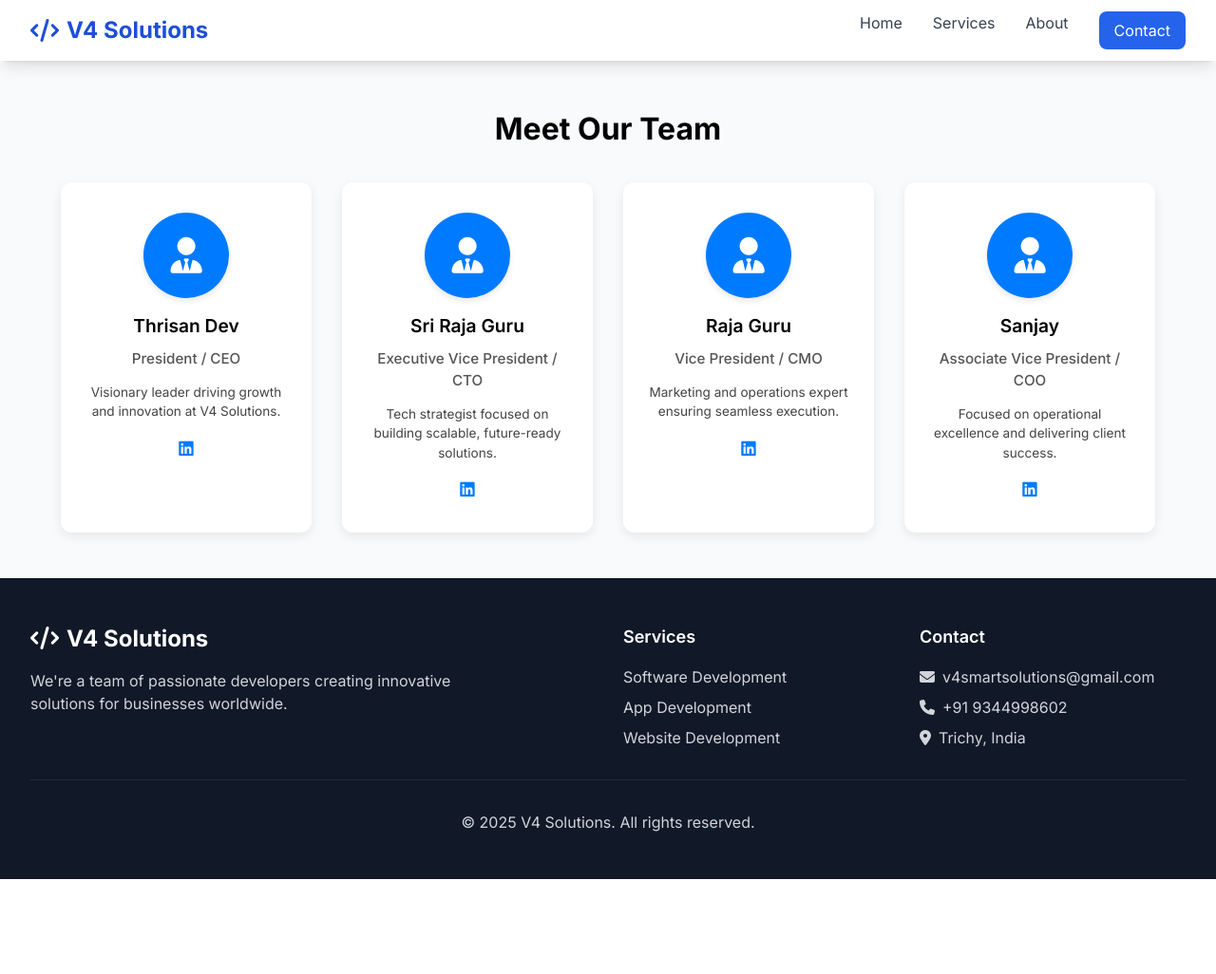
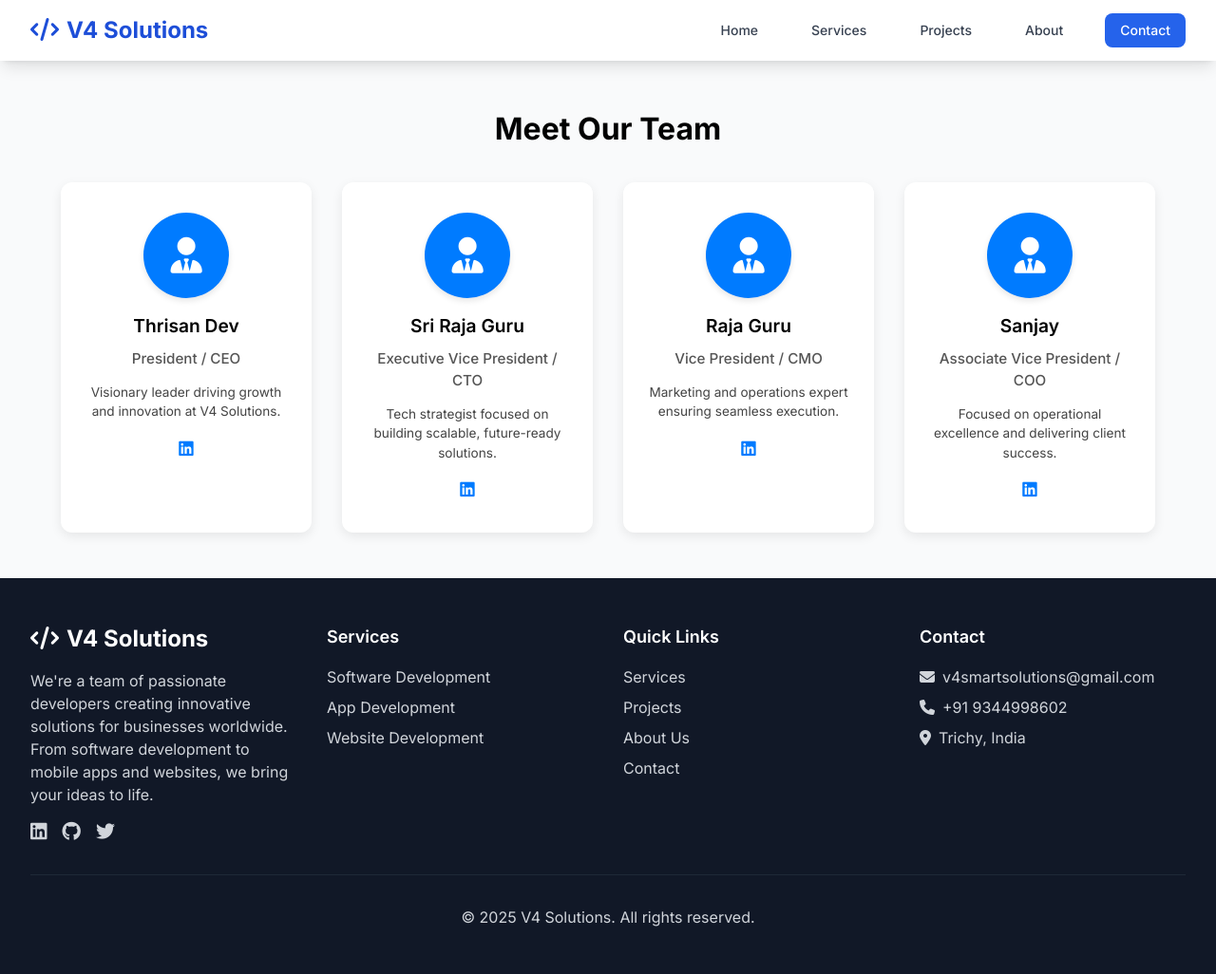
Before and after one commit to Sriraja2005/V4, a Django app: page /about/ in a window 1280 px wide. Shown: the whole page at 95% size. Before the commit the page ends 926 px from the top, so only its background shows below. Run offline with Django 5.2, Linux system fonts and the light colour scheme; some libraries are stand-ins or nearby versions.

Commit message:
Update for org

```diff
--- a/main/urls.py
+++ b/main/urls.py
@@ -5,6 +5,7 @@ from . import views
 urlpatterns = [
     path('', views.home, name='home'),
     path('services/', views.services, name='services'),
+     path('projects/', views.projects, name='projects'),
     path('about/', views.about, name='about'),
     path('contact/', views.contact, name='contact'),
 
--- a/main/views.py
+++ b/main/views.py
@@ -9,7 +9,10 @@ from .forms import ContactForm
 def home(request):
 
 
-    return render(request, 'main/home.html', context)
+    return render(request, 'main/home.html')
+
+def projects(request):
+        return render(request, 'main/project.html')
 
 
 def services(request):
--- a/templates/base.html
+++ b/templates/base.html
@@ -1,18 +1,11 @@
-{% load static %}
 <!DOCTYPE html>
 <html lang="en">
 <head>
     <meta charset="UTF-8">
     <meta name="viewport" content="width=device-width, initial-scale=1.0">
-<title>{% block title %}V4 Solutions - Professional Development Services{% endblock %}</title>
-
-<!-- Tailwind CSS -->
+    <title>{% block title %} V4 Solutions - Professional Development Services{% endblock %}</title>
     <script src="https://cdn.tailwindcss.com"></script>
-
-<!-- Font Awesome -->
     <link href="https://cdnjs.cloudflare.com/ajax/libs/font-awesome/6.0.0/css/all.min.css" rel="stylesheet">
-
-<!-- AOS CSS -->
     <link href="https://cdnjs.cloudflare.com/ajax/libs/aos/2.3.4/aos.css" rel="stylesheet">
 
     <script>
@@ -20,77 +13,88 @@ tailwind.config = {
             theme: {
                 extend: {
                     colors: {
-                primary: {50:'#eff6ff',500:'#3b82f6',600:'#2563eb',700:'#1d4ed8',900:'#1e3a8a'}
+                        primary: {
+                            50: '#eff6ff',
+                            500: '#3b82f6',
+                            600: '#2563eb',
+                            700: '#1d4ed8',
+                            900: '#1e3a8a'
+                        }
                     },
-            fontFamily: { 'sans': ['Inter','system-ui','sans-serif'] }
+                    fontFamily: {
+                        'sans': ['Inter', 'system-ui', 'sans-serif']
+                    }
                 }
             }
         }
     </script>
-
     <link href="https://fonts.googleapis.com/css2?family=Inter:wght@300;400;500;600;700&display=swap" rel="stylesheet">
-
     <style>
-/* Splash Logo Styles */
-#splash-screen {
-    position: fixed;
-    inset: 0;
-    display: flex;
-    align-items: center;
-    justify-content: center;
-    z-index: 9999;
-    background: white;
+        .gradient-bg {
+            background: linear-gradient(135deg, #667eea 0%, #764ba2 100%);
         }
-
-/* Keyframes: move down from top, swing left-right, zoom in */
-@keyframes downSwingZoom {
-  0%   { transform: translateY(-200px) rotate(-20deg) scale(0.5); opacity: 0; }
-  25%  { transform: translateY(50px) rotate(20deg) scale(1); opacity: 1; }
-  50%  { transform: translateY(0) rotate(-15deg) scale(1.2); }
-  75%  { transform: translateY(10px) rotate(10deg) scale(1.3); }
-  100% { transform: translateY(0) rotate(0deg) scale(1.4); opacity: 0; }
+        .card-hover {
+            transition: all 0.3s ease;
         }
-
-#splash-logo {
-    width: 520px;
-    height: 520px;
-    animation: downSwingZoom 4s ease-in-out forwards;
+        .card-hover:hover {
+            transform: translateY(-8px);
+            box-shadow: 0 20px 40px rgba(0,0,0,0.1);
+        }
+        .btn-primary {
+            background: linear-gradient(135deg, #3b82f6, #1d4ed8);
+            transition: all 0.3s ease;
+        }
+        .btn-primary:hover {
+            transform: translateY(-2px);
+            box-shadow: 0 10px 20px rgba(59, 130, 246, 0.3);
         }
     </style>
 </head>
 <body class="font-sans bg-gray-50">
-
+    <!-- AOS JS -->
     <script src="https://unpkg.com/aos@2.3.1/dist/aos.js"></script>
-<script> AOS.init({ duration:1200, once:true, easing:'ease-in-out' }); </script>
-
-<!-- Splash Screen -->
-<div id="splash-screen">
-    <img src="{% static 'images/logo.png' %}" alt="V4 Solutions Logo" id="splash-logo">
-</div>
+    <script>
+      AOS.init({
+        duration: 1200,   // animation duration (ms)
+        once: true,       // only animate once per element
+        easing: 'ease-in-out'
+      });
+    </script>
 
     <!-- Navigation -->
-<nav class="bg-white shadow-lg fixed w-full top-0 z-40" data-aos="fade-down">
+    <nav class="bg-white shadow-lg fixed w-full top-0 z-50" data-aos="fade-down">
         <div class="max-w-7xl mx-auto px-4 sm:px-6 lg:px-8">
             <div class="flex justify-between items-center h-16">
-            <a href="{% url 'home' %}" class="text-2xl font-bold text-primary-700 flex items-center">
+                <div class="flex items-center">
+                    <a href="{% url 'home' %}" class="text-2xl font-bold text-primary-700">
                         <i class="fas fa-code mr-2"></i>V4 Solutions
                     </a>
-            <div class="hidden md:flex space-x-8">
-                <a href="{% url 'home' %}" class="text-gray-700 hover:text-primary-600">Home</a>
-                <a href="{% url 'services' %}" class="text-gray-700 hover:text-primary-600">Services</a>
-                <a href="{% url 'about' %}" class="text-gray-700 hover:text-primary-600">About</a>
-                <a href="{% url 'contact' %}" class="bg-primary-600 text-white px-4 py-2 rounded-lg hover:bg-primary-700">Contact</a>
                 </div>
-            <button id="mobile-menu-button" class="md:hidden text-gray-700 hover:text-primary-600">
+                <div class="hidden md:block">
+                    <div class="ml-10 flex items-baseline space-x-8">
+                        <a href="{% url 'home' %}" class="text-gray-700 hover:text-primary-600 px-3 py-2 text-sm font-medium transition-colors duration-200">Home</a>
+                        <a href="{% url 'services' %}" class="text-gray-700 hover:text-primary-600 px-3 py-2 text-sm font-medium transition-colors duration-200">Services</a>
+                        <a href="{% url 'projects' %}" class="text-gray-700 hover:text-primary-600 px-3 py-2 text-sm font-medium transition-colors duration-200">Projects</a>
+                        <a href="{% url 'about' %}" class="text-gray-700 hover:text-primary-600 px-3 py-2 text-sm font-medium transition-colors duration-200">About</a>
+                        <a href="{% url 'contact' %}" class="bg-primary-600 text-white px-4 py-2 rounded-lg text-sm font-medium hover:bg-primary-700 transition-colors duration-200">Contact</a>
+                    </div>
+                </div>
+                <div class="md:hidden">
+                    <button id="mobile-menu-button" class="text-gray-700 hover:text-primary-600">
                         <i class="fas fa-bars text-xl"></i>
                     </button>
                 </div>
             </div>
-    <div id="mobile-menu" class="hidden md:hidden bg-white border-t">
+        </div>
+        <!-- Mobile menu -->
+        <div id="mobile-menu" class="md:hidden hidden bg-white border-t" data-aos="fade-down">
+            <div class="px-2 pt-2 pb-3 space-y-1">
                 <a href="{% url 'home' %}" class="block px-3 py-2 text-gray-700 hover:text-primary-600">Home</a>
                 <a href="{% url 'services' %}" class="block px-3 py-2 text-gray-700 hover:text-primary-600">Services</a>
+                <a href="{% url 'projects' %}" class="block px-3 py-2 text-gray-700 hover:text-primary-600">Projects</a>
                 <a href="{% url 'about' %}" class="block px-3 py-2 text-gray-700 hover:text-primary-600">About</a>
                 <a href="{% url 'contact' %}" class="block px-3 py-2 text-gray-700 hover:text-primary-600">Contact</a>
+            </div>
         </div>
     </nav>
 
@@ -105,27 +109,61 @@ tailwind.config = {
                 {% endfor %}
             </div>
         {% endif %}
-    {% block content %}{% endblock %}
+
+        {% block content %}
+        {% endblock %}
     </main>
 
     <!-- Footer -->
 <footer class="bg-gray-900 text-white" data-aos="fade-up">
   <div class="max-w-7xl mx-auto px-4 sm:px-6 lg:px-8 py-12">
+    <!-- 4 Columns in one line -->
     <div class="grid grid-cols-1 md:grid-cols-4 gap-8">
-            <div class="col-span-1 md:col-span-2" data-aos="fade-right">
-                <h3 class="text-2xl font-bold mb-4"><i class="fas fa-code mr-2"></i>V4 Solutions</h3>
+
+      <!-- About / Logo -->
+      <div data-aos="fade-right">
+        <h3 class="text-2xl font-bold mb-4">
+          <i class="fas fa-code mr-2"></i>V4 Solutions
+        </h3>
         <p class="text-gray-300 mb-4 max-w-md">
           We're a team of passionate developers creating innovative solutions for businesses worldwide.
+          From software development to mobile apps and websites, we bring your ideas to life.
         </p>
+        <div class="flex space-x-4">
+          <a href="#" class="text-gray-300 hover:text-white transition-colors duration-200">
+            <i class="fab fa-linkedin text-xl"></i>
+          </a>
+          <a href="#" class="text-gray-300 hover:text-white transition-colors duration-200">
+            <i class="fab fa-github text-xl"></i>
+          </a>
+          <a href="#" class="text-gray-300 hover:text-white transition-colors duration-200">
+            <i class="fab fa-twitter text-xl"></i>
+          </a>
         </div>
+      </div>
+
+      <!-- Services -->
       <div data-aos="fade-up">
         <h4 class="text-lg font-semibold mb-4">Services</h4>
         <ul class="space-y-2">
-                    <li><a href="{% url 'services' %}" class="text-gray-300 hover:text-white">Software Development</a></li>
-                    <li><a href="{% url 'services' %}" class="text-gray-300 hover:text-white">App Development</a></li>
-                    <li><a href="{% url 'services' %}" class="text-gray-300 hover:text-white">Website Development</a></li>
+          <li><a href="{% url 'services' %}" class="text-gray-300 hover:text-white transition-colors duration-200">Software Development</a></li>
+          <li><a href="{% url 'services' %}" class="text-gray-300 hover:text-white transition-colors duration-200">App Development</a></li>
+          <li><a href="{% url 'services' %}" class="text-gray-300 hover:text-white transition-colors duration-200">Website Development</a></li>
         </ul>
       </div>
+
+      <!-- Quick Links -->
+      <div data-aos="fade-up" data-aos-delay="100">
+        <h4 class="text-lg font-semibold mb-4">Quick Links</h4>
+        <ul class="space-y-2">
+          <li><a href="{% url 'services' %}" class="text-gray-300 hover:text-white transition-colors duration-200">Services</a></li>
+          <li><a href="{% url 'projects' %}" class="text-gray-300 hover:text-white transition-colors duration-200">Projects</a></li>
+          <li><a href="{% url 'about' %}" class="text-gray-300 hover:text-white transition-colors duration-200">About Us</a></li>
+          <li><a href="{% url 'contact' %}" class="text-gray-300 hover:text-white transition-colors duration-200">Contact</a></li>
+        </ul>
+      </div>
+
+      <!-- Contact -->
       <div data-aos="fade-left">
         <h4 class="text-lg font-semibold mb-4">Contact</h4>
         <ul class="space-y-2 text-gray-300">
@@ -134,34 +172,53 @@ tailwind.config = {
           <li><i class="fas fa-map-marker-alt mr-2"></i>Trichy, India</li>
         </ul>
       </div>
+
     </div>
+
+    <!-- Bottom -->
     <div class="border-t border-gray-800 mt-8 pt-8 text-center text-gray-300" data-aos="zoom-in">
       <p>&copy; 2025 V4 Solutions. All rights reserved.</p>
     </div>
   </div>
 </footer>
 
+
     <script>
         // Mobile menu toggle
         document.getElementById('mobile-menu-button').addEventListener('click', function() {
-    document.getElementById('mobile-menu').classList.toggle('hidden');
+            const menu = document.getElementById('mobile-menu');
+            menu.classList.toggle('hidden');
         });
 
-// Navbar shadow on scroll
+        // Smooth scrolling for anchor links
+        document.querySelectorAll('a[href^="#"]').forEach(anchor => {
+            anchor.addEventListener('click', function (e) {
+                e.preventDefault();
+                const target = document.querySelector(this.getAttribute('href'));
+                if (target) {
+                    target.scrollIntoView({
+                        behavior: 'smooth',
+                        block: 'start'
+                    });
+                }
+            });
+        });
+
+        // Add scroll effect to navbar
         window.addEventListener('scroll', function() {
             const nav = document.querySelector('nav');
-    if(window.scrollY > 50) nav.classList.add('shadow-xl');
-    else nav.classList.remove('shadow-xl');
+            if (window.scrollY > 50) {
+                nav.classList.add('shadow-xl');
+            } else {
+                nav.classList.remove('shadow-xl');
+            }
         });
-
-// Hide splash after animation
-window.addEventListener('load', () => {
-    setTimeout(() => {
-        const splash = document.getElementById('splash-screen');
-        splash.style.transition = "opacity 1.5s ease";
-        splash.style.opacity = "0";
-        setTimeout(() => splash.style.display = "none", 1600);
-    }, 1200); // start after small delay
+    </script>
+    <script src="https://unpkg.com/aos@2.3.4/dist/aos.js"></script>
+    <script>
+        AOS.init({
+            duration: 900, // animation duration
+            once: true,    // animate only once
         });
     </script>
 </body>
--- a/templates/main/about.html
+++ b/templates/main/about.html
@@ -16,7 +16,7 @@
         <h3>Thrisan Dev</h3>
         <p class="role">President / CEO</p>
         <p class="desc">Visionary leader driving growth and innovation at V4 Solutions.</p>
-        <a href="https://www.linkedin.com/in/thrisan-dev-122421366?utm_source=share&utm_campaign=share_via&utm_content=profile&utm_medium=android_app" target="_blank">
+        <a href="https://www.linkedin.com/in/thrisan-dev-122421366" target="_blank">
           <i class="fab fa-linkedin"></i>
         </a>
       </div>
@@ -27,7 +27,7 @@
         <h3>Sri Raja Guru</h3>
         <p class="role">Executive Vice President / CTO</p>
         <p class="desc">Tech strategist focused on building scalable, future-ready solutions.</p>
-        <a href="https://www.linkedin.com/in/sri-raja-guru-m-79903a279?utm_source=share&utm_campaign=share_via&utm_content=profile&utm_medium=android_app" target="_blank">
+        <a href="https://www.linkedin.com/in/sri-raja-guru-m-79903a279" target="_blank">
           <i class="fab fa-linkedin"></i>
         </a>
       </div>
@@ -49,7 +49,7 @@
         <h3>Sanjay</h3>
         <p class="role">Associate Vice President / COO</p>
         <p class="desc">Focused on operational excellence and delivering client success.</p>
-        <a href="https://www.linkedin.com/in/sanjay-d-687892380?utm_source=share&utm_campaign=share_via&utm_content=profile&utm_medium=android_app" target="_blank">
+        <a href="https://www.linkedin.com/in/sanjay-d-687892380" target="_blank">
           <i class="fab fa-linkedin"></i>
         </a>
       </div>
@@ -58,109 +58,48 @@
   </div>
 </section>
 
+<!-- Your existing styles -->
 <style>
-  body {
-    font-family: 'Inter', sans-serif;
+  body { font-family: 'Inter', sans-serif; }
+  .team-section { padding: 3rem 5%; text-align: center; }
+  .team-section h2 { font-size: 2rem; margin-bottom: 2rem; font-weight: 700; }
+  .team-container { display: grid; grid-template-columns: repeat(auto-fit, minmax(250px, 1fr)); gap: 2rem; }
+  .team-card { background: #fff; border-radius: 12px; box-shadow: 0 4px 12px rgba(0,0,0,0.08); padding: 2rem 1.5rem; text-align: center; transition: transform 0.3s ease; }
+  .team-card:hover { transform: translateY(-6px); }
+  .team-icon { width: 90px; height: 90px; margin: 0 auto 15px; border-radius: 50%; background: #007bff; display: flex; align-items: center; justify-content: center; color: white; font-size: 38px; box-shadow: 0 3px 6px rgba(0,0,0,0.1); }
+  .team-card h3 { margin: 0.6rem 0; font-size: 1.2rem; font-weight: 600; }
+  .team-card .role { color: #555; font-size: 0.95rem; margin-bottom: 0.8rem; font-weight: 500; }
+  .team-card .desc { font-size: 0.85rem; color: #444; margin-bottom: 1rem; }
+  .team-card a { color: #007bff; font-size: 1.1rem; text-decoration: none; }
+  .team-card a:hover { color: #0056b3; }
+
+  /* Responsive */
+  @media (max-width: 768px) {
+    .team-section h2 { font-size: 1.6rem; }
+    .team-card h3 { font-size: 1.75rem; }
+    .team-card .role { font-size: 1rem; }
+    .team-card .desc { font-size: 0.8rem; }
+    .team-icon { width: 75px; height: 75px; font-size: 30px; }
   }
-
-  .team-section {
-    padding: 3rem 5%;
-    text-align: center;
-  }
-  .team-section h2 {
-    font-size: 2rem;
-    margin-bottom: 2rem;
-    font-weight: 700;
-  }
-  .team-container {
-    display: grid;
-    grid-template-columns: repeat(auto-fit, minmax(250px, 1fr));
-    gap: 2rem;
-  }
-  .team-card {
-    background: #fff;
-    border-radius: 12px;
-    box-shadow: 0 4px 12px rgba(0,0,0,0.08);
-    padding: 2rem 1.5rem;
-    text-align: center;
-    transition: transform 0.3s ease;
-  }
-  .team-card:hover {
-    transform: translateY(-6px);
-  }
-  .team-icon {
-    width: 90px;
-    height: 90px;
-    margin: 0 auto 15px;
-    border-radius: 50%;
-    background: #007bff;
-    display: flex;
-    align-items: center;
-    justify-content: center;
-    color: white;
-    font-size: 38px;
-    box-shadow: 0 3px 6px rgba(0,0,0,0.1);
-  }
-  .team-card h3 {
-    margin: 0.6rem 0;
-    font-size: 1.2rem;
-    font-weight: 600;
-  }
-  .team-card .role {
-    color: #555;
-    font-size: 0.95rem;
-    margin-bottom: 0.8rem;
-    font-weight: 500;
-  }
-  .team-card .desc {
-    font-size: 0.85rem;
-    color: #444;
-    margin-bottom: 1rem;
-  }
-  .team-card a {
-    color: #007bff;
-    font-size: 1.1rem;
-    text-decoration: none;
-  }
-  .team-card a:hover {
-    color: #0056b3;
-  }
-
-  /* Responsive Typography */
-  @media (max-width: 768px) {
-    .team-section h2 {
-      font-size: 1.6rem;
-    }
-    .team-card h3 {
-      font-size: 1.75rem;
-    }
-    .team-card .role {
-      font-size: 1rem;
-    }
-    .team-card .desc {
-      font-size: 0.8rem;
-    }
-    .team-icon {
-      width: 75px;
-      height: 75px;
-      font-size: 30px;
-    }
-  }
-
   @media (max-width: 480px) {
-    .team-section h2 {
-      font-size: 1.4rem;
-    }
-    .team-card {
-      padding: 1.5rem 1rem;
-    }
-    .team-card h3 {
-      font-size: 1rem;
-    }
+    .team-section h2 { font-size: 1.4rem; }
+    .team-card { padding: 1.5rem 1rem; }
+    .team-card h3 { font-size: 1rem; }
   }
 </style>
 
-<!-- FontAwesome for icons -->
+<!-- FontAwesome -->
 <link rel="stylesheet" href="https://cdnjs.cloudflare.com/ajax/libs/font-awesome/6.5.0/css/all.min.css">
 <link href="https://fonts.googleapis.com/css2?family=Inter:wght@300;400;500;600;700&display=swap" rel="stylesheet">
+
+<!-- AOS Library (Scroll Animations) -->
+<link href="https://cdn.jsdelivr.net/npm/aos@2.3.4/dist/aos.css" rel="stylesheet">
+<script src="https://cdn.jsdelivr.net/npm/aos@2.3.4/dist/aos.js"></script>
+<script>
+  AOS.init({
+    duration: 1000,   // animation duration in ms
+    once: true,       // animation runs only once
+    easing: 'ease-in-out'
+  });
+</script>
 {% endblock %}
```
Also changed, not shown: company_website/settings.py (+8 -1 lines), templates/main/contact.html (+7 -7 lines), templates/main/project.html (added, +86 -0 lines), templates/main/services.html (line endings or trailing spaces). Lines whose indentation alone changed are shown as unchanged.
